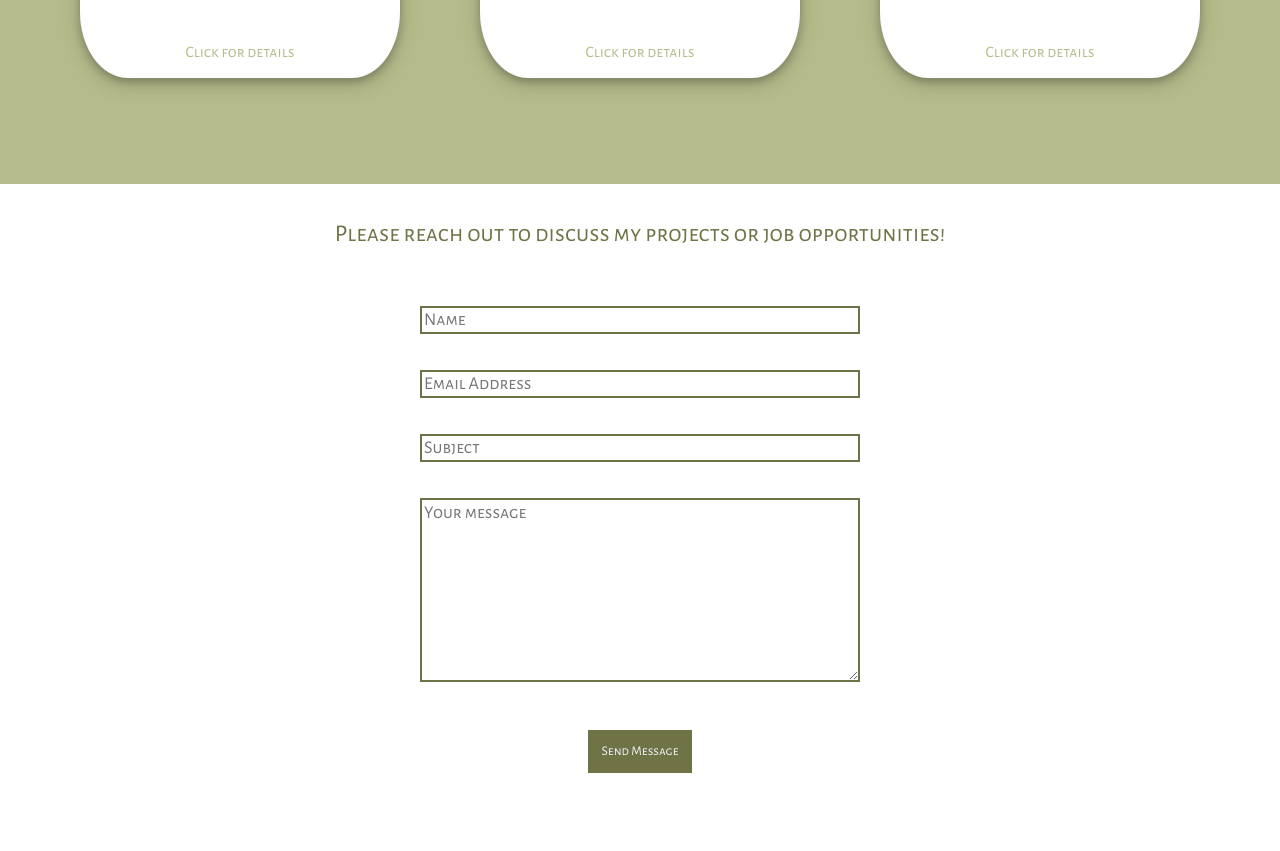
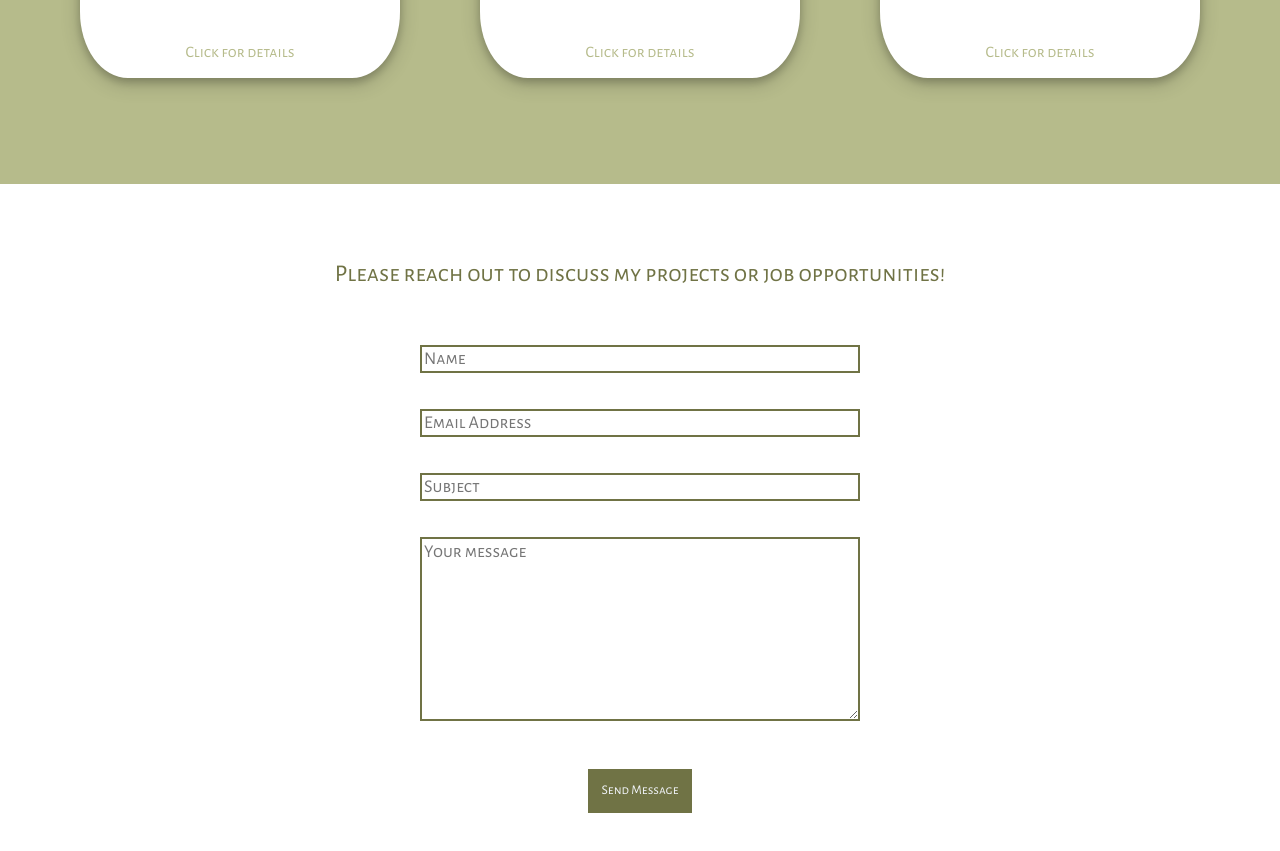
Before and after one commit to mackenziekroon/portfolio-new, a React (Create React App) app: page / in a window 1280 px wide. Shown: the part 1480-2331 px from the top of the page. Built offline with nearby package versions, Linux system fonts and the light colour scheme.

Commit message:
css fixes

```diff
--- a/src/App.css
+++ b/src/App.css
@@ -355,7 +355,7 @@ button {
   /* margin-left: 10%;
   margin-right: 10%; */
   align-self: center;
-  padding-top: 2%;
+  padding-top: 10%;
   color: #707345;
   font-size: x-large;
   text-align: center;
@@ -420,6 +420,7 @@ button {
   color: #f1f4f9;
   border: none;
   padding: 1em;
+  margin-bottom: 5%;
   justify-content: center;
   font-family: "Alegreya Sans SC";
 }
```
